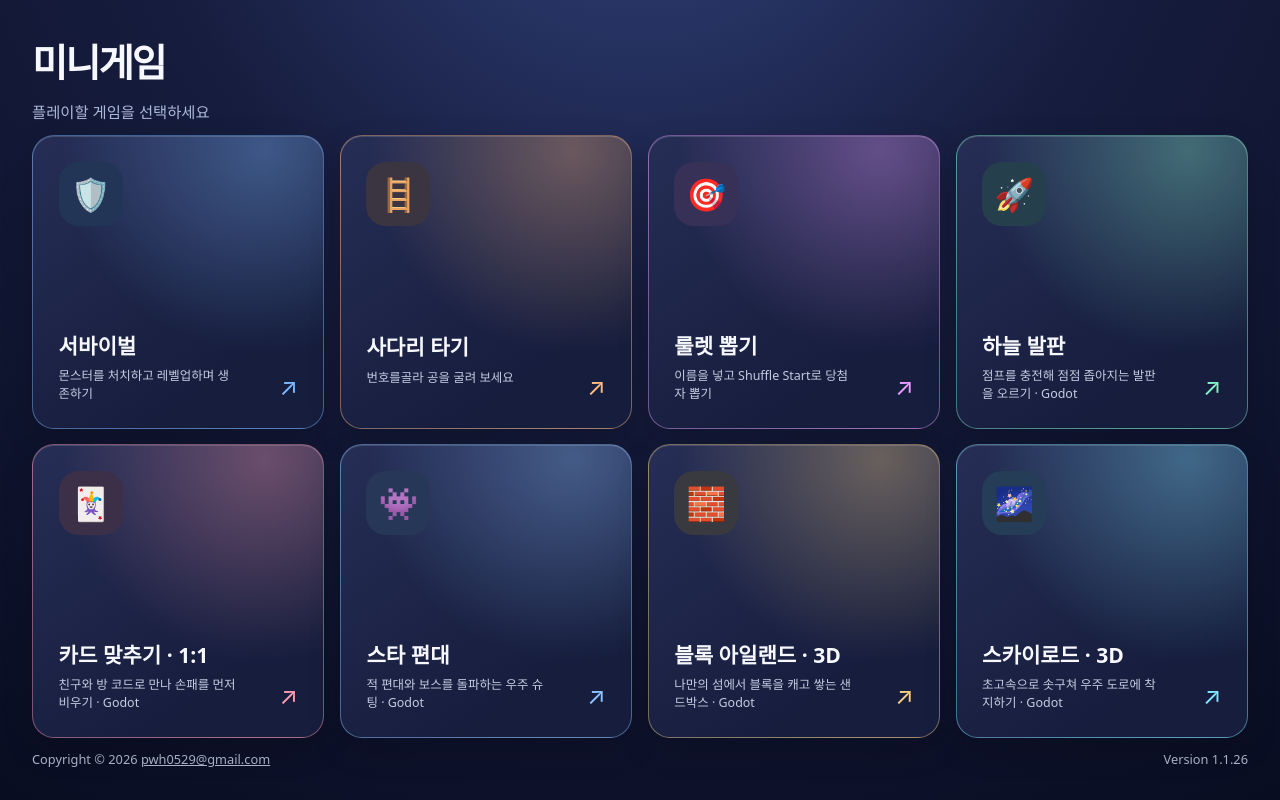
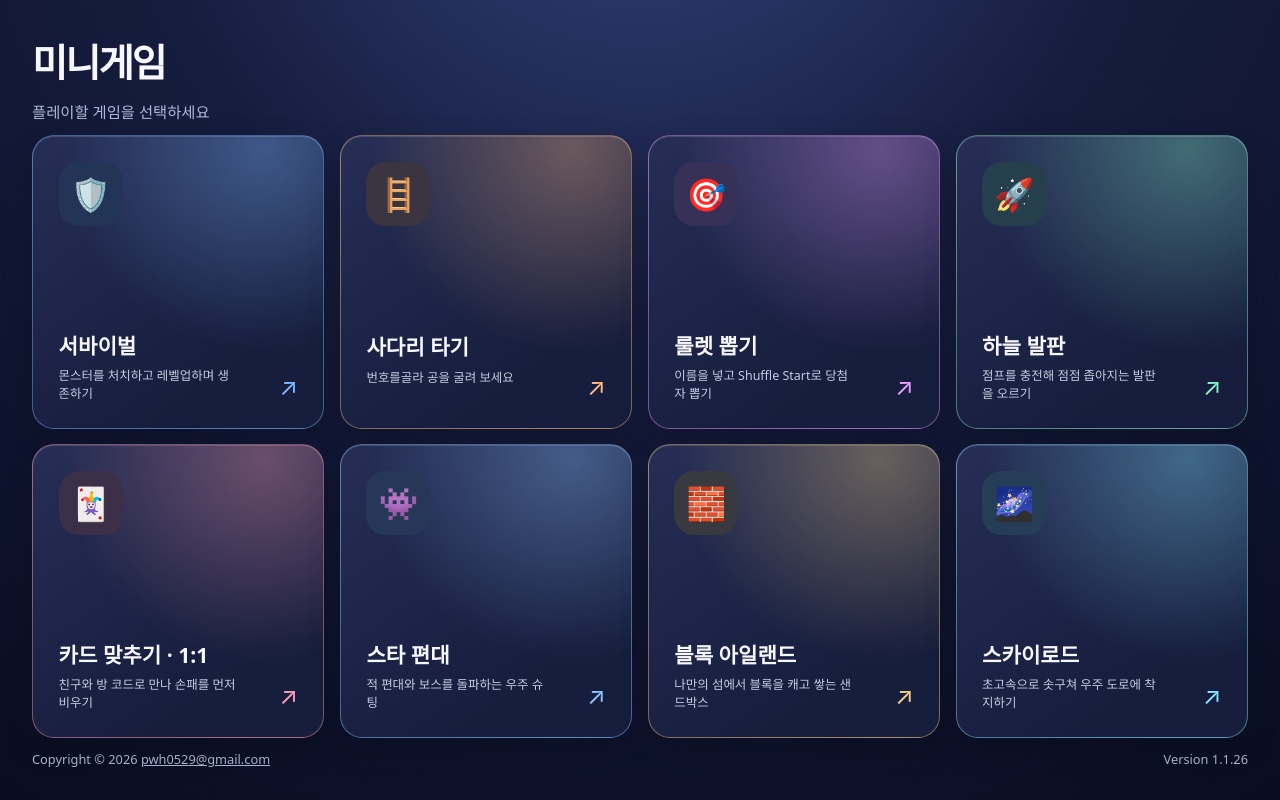
Before and after one commit to waceh/minigame, a plain HTML site: page index.html in a window 1280 px wide. Drawn offline with Linux system fonts and the light colour scheme.

Commit message:
skyroad v4

```diff
--- a/index.html
+++ b/index.html
@@ -29,27 +29,27 @@
             <a href="jumpking.html?v=1.1.24" class="game-card">
                 <span class="game-icon" aria-hidden="true">🚀</span>
                 <span class="game-title">하늘 발판</span>
-                <span class="game-desc">점프를 충전해 점점 좁아지는 발판을 오르기 · Godot</span>
+                <span class="game-desc">점프를 충전해 점점 좁아지는 발판을 오르기</span>
             </a>
             <a href="cardduel.html" class="game-card">
                 <span class="game-icon" aria-hidden="true">🃏</span>
                 <span class="game-title">카드 맞추기 · 1:1</span>
-                <span class="game-desc">친구와 방 코드로 만나 손패를 먼저 비우기 · Godot</span>
+                <span class="game-desc">친구와 방 코드로 만나 손패를 먼저 비우기</span>
             </a>
             <a href="starfighter.html" class="game-card">
                 <span class="game-icon" aria-hidden="true">👾</span>
                 <span class="game-title">스타 편대</span>
-                <span class="game-desc">적 편대와 보스를 돌파하는 우주 슈팅 · Godot</span>
+                <span class="game-desc">적 편대와 보스를 돌파하는 우주 슈팅</span>
             </a>
             <a href="blockworld.html" class="game-card">
                 <span class="game-icon" aria-hidden="true">🧱</span>
-                <span class="game-title">블록 아일랜드 · 3D</span>
-                <span class="game-desc">나만의 섬에서 블록을 캐고 쌓는 샌드박스 · Godot</span>
+                <span class="game-title">블록 아일랜드</span>
+                <span class="game-desc">나만의 섬에서 블록을 캐고 쌓는 샌드박스</span>
             </a>
             <a href="skyroad.html" class="game-card">
                 <span class="game-icon" aria-hidden="true">🌌</span>
-                <span class="game-title">스카이로드 · 3D</span>
-                <span class="game-desc">초고속으로 솟구쳐 우주 도로에 착지하기 · Godot</span>
+                <span class="game-title">스카이로드</span>
+                <span class="game-desc">초고속으로 솟구쳐 우주 도로에 착지하기</span>
             </a>
         </nav>
         <footer class="site-footer">
```
Also changed, not shown: blockworld.html (+1 -1 lines), cardduel.html (+1 -1 lines), skyroad.html (+2 -2 lines), starfighter.html (+1 -1 lines).
